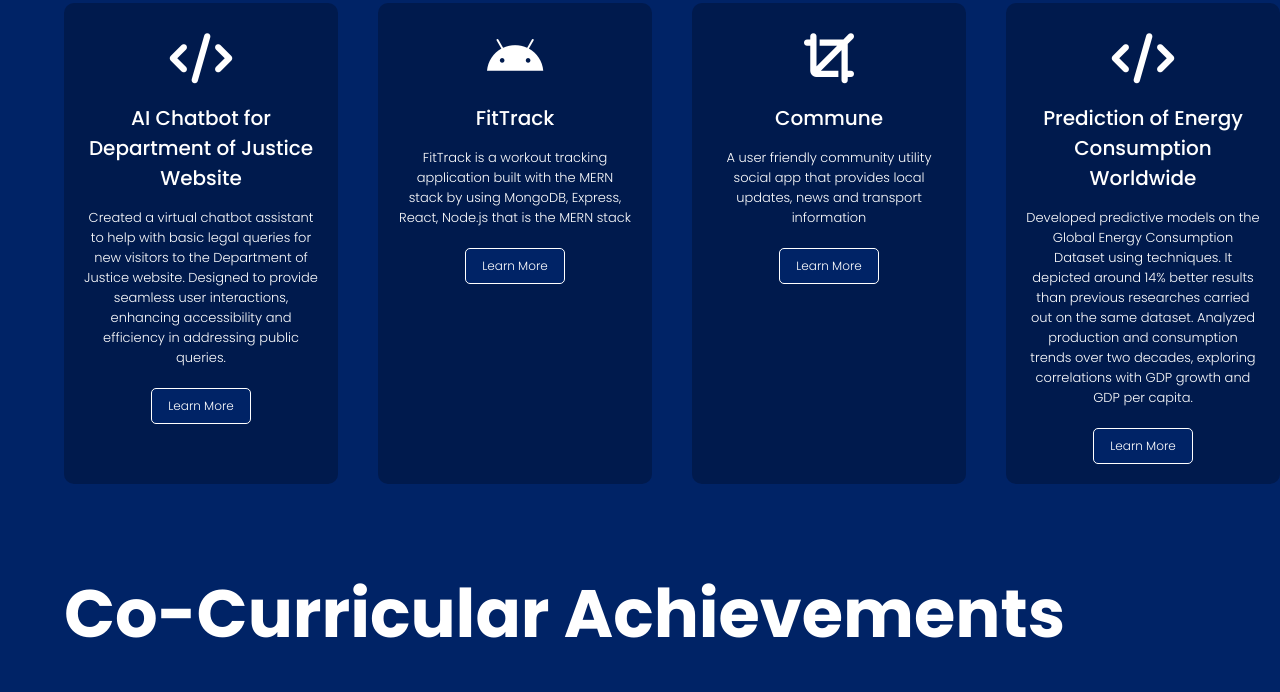
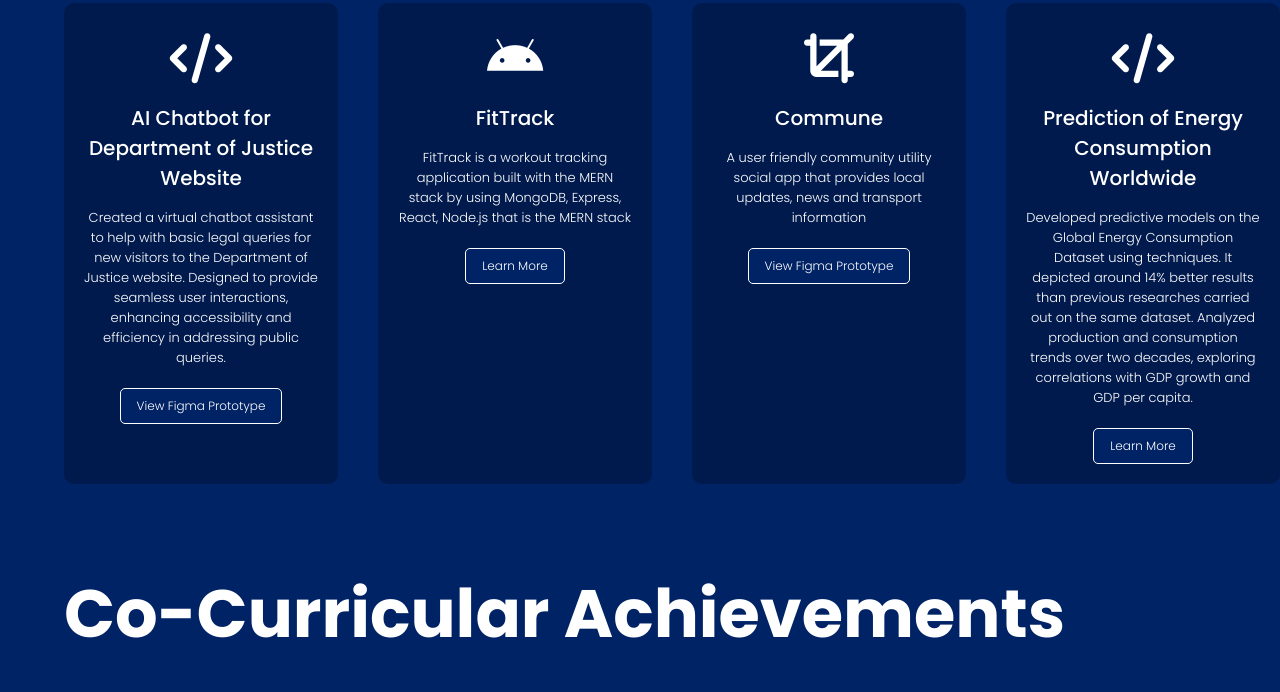
Before and after one commit to pranavisingh8/pranavi-portfolio, a plain HTML site: page index.html in a window 1280 px wide. Shown: the part 2812-3504 px from the top of the page. Drawn offline with Linux system fonts and the light colour scheme.

Commit message:
Update index.html

```diff
--- a/index.html
+++ b/index.html
@@ -148,7 +148,7 @@
                     <p>Created a virtual chatbot assistant to help with basic legal queries for new visitors to the Department of Justice website.
                         Designed to provide seamless user interactions, enhancing accessibility and efficiency in addressing public queries.
                     </p>
-                    <a href="https://www.figma.com/proto/7n52GzXDnzoIWIUk8TAvrG/SIH-24?page-id=0%3A1&node-id=1-2&starting-point-node-id=1%3A2&t=ECXw2vacdN1jwrbu-1">Learn More</a>
+                    <a href="https://www.figma.com/proto/7n52GzXDnzoIWIUk8TAvrG/SIH-24?page-id=0%3A1&node-id=1-2&starting-point-node-id=1%3A2&t=ECXw2vacdN1jwrbu-1">View Figma Prototype</a>
                 </div>
                 <div class="project-card">
                     <i class="fa-brands fa-android"></i>
@@ -160,7 +160,7 @@
                     <i class="fa-solid fa-crop"></i>
                     <h2>Commune</h2>
                     <p>A user friendly community utility social app that provides local updates, news and transport information</p>
-                    <a href="https://www.figma.com/proto/LiVFXzKWmMRuoqsi2Y9tKo/Commune?page-id=0%3A1&node-id=18-99&node-type=canvas&viewport=513%2C286%2C0.11&t=CoDSvK0rSPAUBdup-1&scaling=scale-down&content-scaling=fixed&starting-point-node-id=18%3A99&show-proto-sidebar=1">Learn More</a>
+                    <a href="https://www.figma.com/proto/LiVFXzKWmMRuoqsi2Y9tKo/Commune?page-id=0%3A1&node-id=18-99&node-type=canvas&viewport=513%2C286%2C0.11&t=CoDSvK0rSPAUBdup-1&scaling=scale-down&content-scaling=fixed&starting-point-node-id=18%3A99&show-proto-sidebar=1">View Figma Prototype</a>
                 </div>
                 <div class="project-card">
                     <i class="fa-solid fa-code"></i>
```
